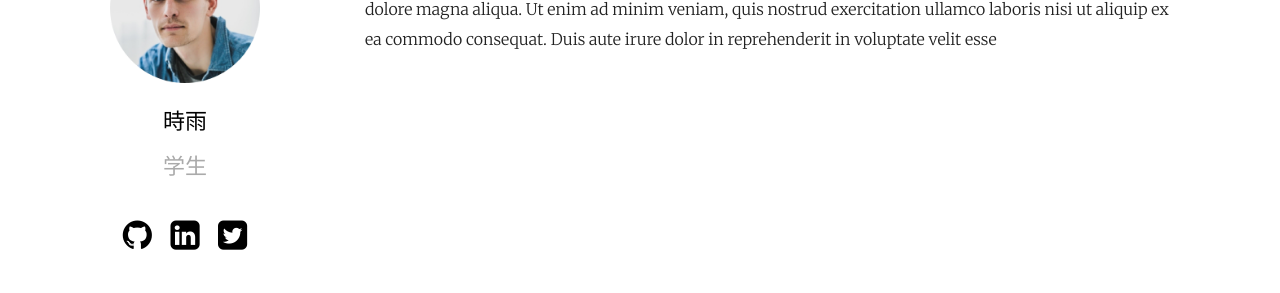
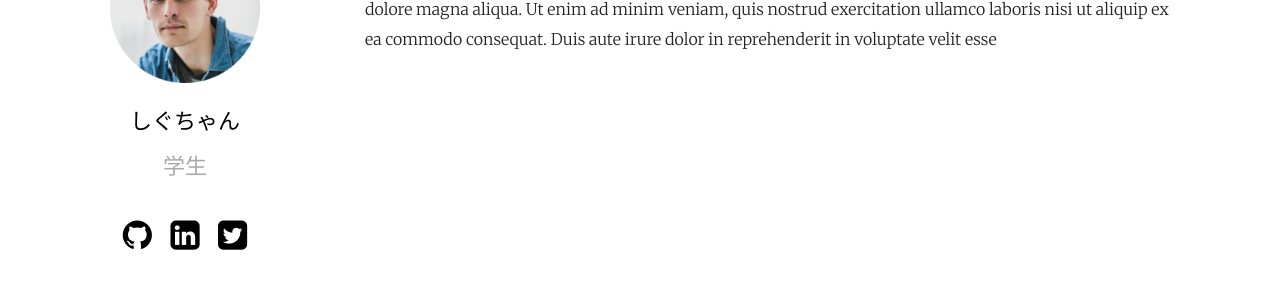
Before and after one commit to okeiko0621/okeiko0621.github.io, a Jekyll site: the page built from index.md, in a window 1280 px wide. Shown: the part 227-520 px from the top of the page. Built offline with Jekyll 4.4.1, drawn with Linux system fonts in a browser that asks for light colours.

Commit message:
ッ変更

```diff
--- a/_config.yml
+++ b/_config.yml
@@ -12,7 +12,7 @@ show_excerpts: true # set to true to show excerpts on the homepage
 sass:
   sass_dir: _sass
 plainwhite:
-  name: 時雨
+  name: しぐちゃん
   tagline: 学生
   date_format: "%b %-d, %Y"
   sitemap: true # set to true to generate sitemap.xml content
```
